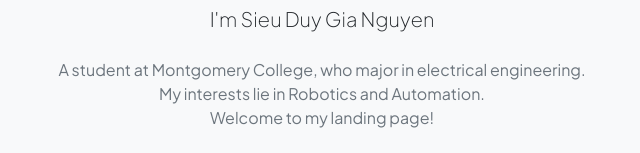
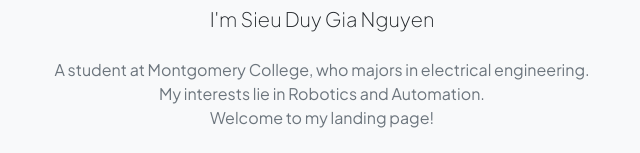
Before and after one commit to sieudgn/PORTFOLIO, a plain HTML site: page index.html in a window 1280 px wide. Shown: the part 791-944 px from the top of the page, 318-958 px from the left. Drawn offline with nearby package versions, Linux system fonts and the light colour scheme.

Commit message:
Update index.html
major --> majors

```diff
--- a/index.html
+++ b/index.html
@@ -48,7 +48,7 @@
                             <div class="text-center my-5">
                                 <h2 class="display-5 fw-bolder"><span class="text-gradient d-inline">About Me</span></h2>
                                 <p class="lead fw-light mb-4">I'm Sieu Duy Gia Nguyen</p>
-                                <p class="text-muted">A student at Montgomery College, who major in electrical engineering. </br>
+                                <p class="text-muted">A student at Montgomery College, who majors in electrical engineering. </br>
                                     My interests lie in Robotics and Automation. </br> Welcome to my landing page!
                                 </p>
                                 <div class="d-flex justify-content-center fs-2 gap-4">
```
